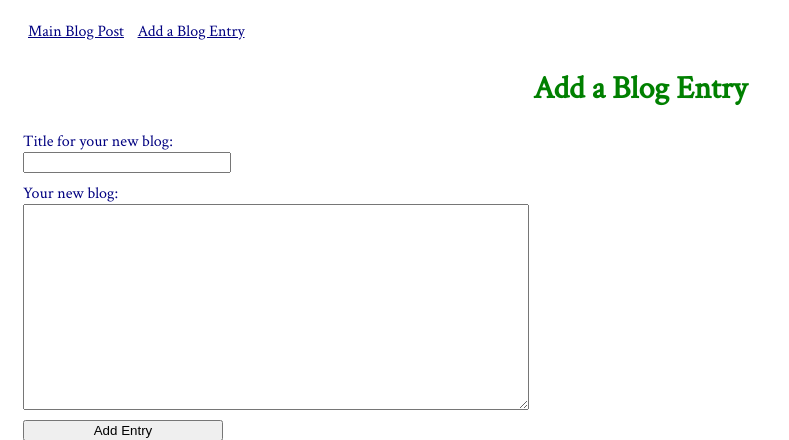
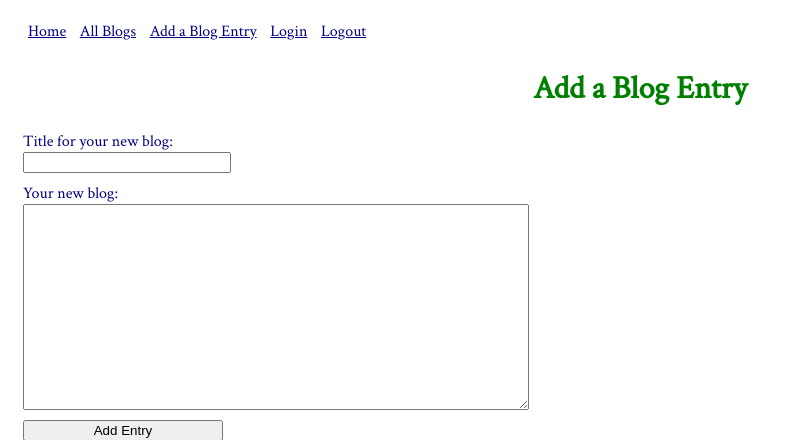
Before and after one commit to zholder/blogz, a Flask app: page /newpost in a window 1280 px wide. Shown: the top 440 px of the page, without its empty margins (0-789 px from the left). Run offline with Flask 2, Linux system fonts and the light colour scheme; the visitor is signed in with stand-in values (Sample User, id 1).

Commit message:
required login, made home page

```diff
--- a/main.py
+++ b/main.py
@@ -45,13 +45,24 @@ def too_short(item, num):
     if len(item) < int(num):
         return True
 
+@app.before_request
+def require_login():
+    allowed_routes = ['index', 'list_blogs', 'login', 'signup', 'static']
+    print(session)
+    if request.endpoint not in allowed_routes and 'username' not in session:
+        return redirect('/login')
+
+@app.route('/', methods=['GET'])
+def index():
+    users = db.session.query(User.username).order_by(User.id).all()
+    return render_template("index.html", users=users)
 
 @app.route('/blog', methods=['GET'])
-def index():
+def list_blogs():
     id = request.args.get('id')
     if id is None:
         blogs=get_blogs()
-        return render_template("index.html", blogs=blogs)
+        return render_template("listblogs.html", blogs=blogs)
     else:
         title=db.session.query(Blog.title).filter_by(id=id).first()
         body=db.session.query(Blog.body).filter_by(id=id).first()
@@ -145,5 +156,10 @@ def login():
 
     return render_template('login.html')
 
+@app.route('/logout')
+def logout():
+    del session['username']
+    return redirect('/blog')
+
 if __name__ == '__main__':
     app.run()
--- a/static/css/styles.css
+++ b/static/css/styles.css
@@ -7,7 +7,8 @@ body {
 ul {
     padding: 0;
 }
-li {
+
+.menu {
     display: inline-block;
     padding: 5px;
 }
--- a/templates/base.html
+++ b/templates/base.html
@@ -8,8 +8,11 @@
 <body>
     <nav>
         <ul>
-            <li><a href="/blog">Main Blog Post</a></li>
-            <li><a href="/newpost">Add a Blog Entry</a></li>
+            <li class='menu'><a href="/">Home</a></li>
+            <li class='menu'><a href="/blog">All Blogs</a></li>
+            <li class='menu'><a href="/newpost">Add a Blog Entry</a></li>
+            <li class='menu'><a href="/login">Login</a></li>
+            <li class='menu'><a href="/logout">Logout</a></li>
         </ul>
     </nav>
     {% with messages = get_flashed_messages() %}
```
Also changed, not shown: templates/index.html (+5 -6 lines), templates/listblogs.html (added, +12 -0 lines).
